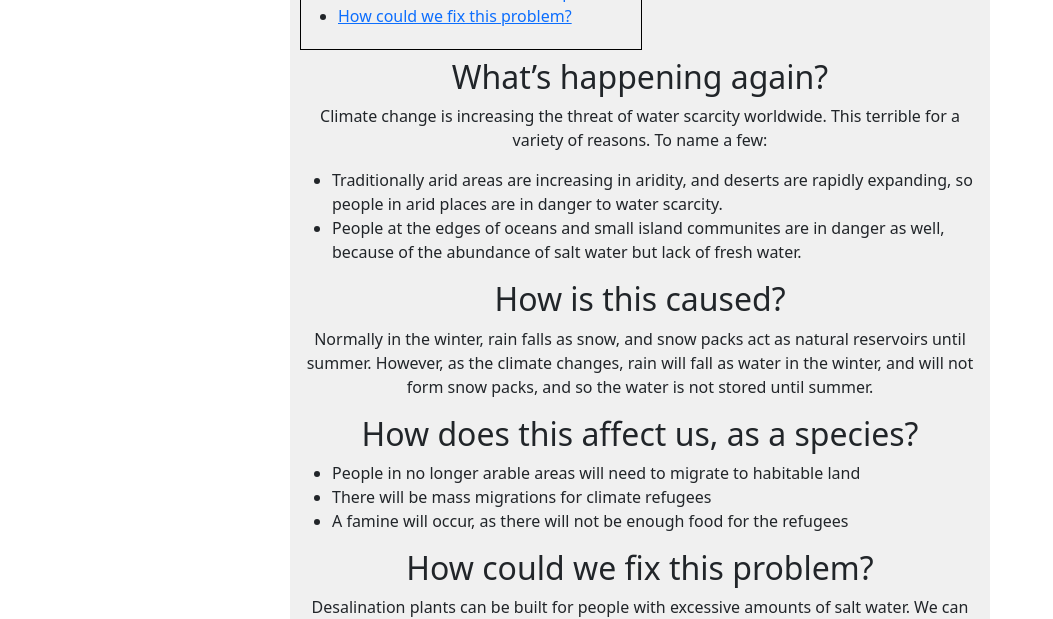
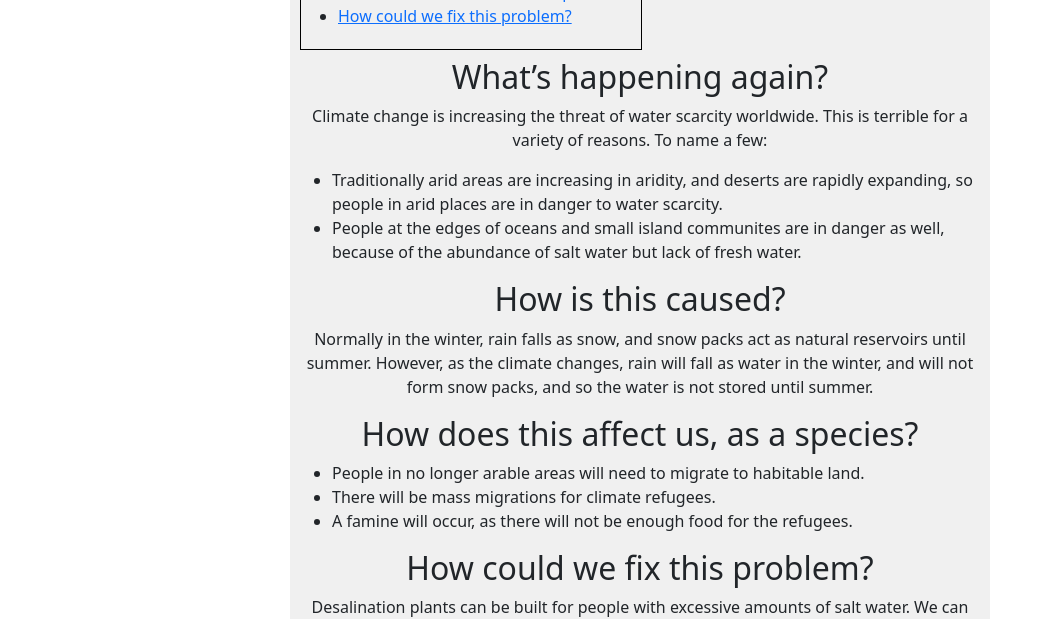
Before and after one commit to heyallnorahere/water-scarcity, a Jekyll site: the page built from index.md, in a window 1280 px wide. Shown: the part 167-786 px from the top of the page, without its empty margins (0-1053 px from the left). Built offline with Jekyll 4.4.1, drawn with Linux system fonts in a browser that asks for light colours.

```diff
--- a/index.md
+++ b/index.md
@@ -12,7 +12,7 @@ table-of-contents:
 ---
 ## What's happening again?
 
-Climate change is increasing the threat of water scarcity worldwide. This terrible for a variety of reasons. To name a few:
+Climate change is increasing the threat of water scarcity worldwide. This is terrible for a variety of reasons. To name a few:
 
 - Traditionally arid areas are increasing in aridity, and deserts are rapidly expanding, so people in arid places are in danger to water scarcity.
 - People at the edges of oceans and small island communites are in danger as well, because of the abundance of salt water but lack of fresh water.
@@ -23,9 +23,9 @@ Normally in the winter, rain falls as snow, and snow packs act as natural reserv
 
 ## How does this affect us, as a species?
 
-- People in no longer arable areas will need to migrate to habitable land
-- There will be mass migrations for climate refugees
-- A famine will occur, as there will not be enough food for the refugees
+- People in no longer arable areas will need to migrate to habitable land.
+- There will be mass migrations for climate refugees.
+- A famine will occur, as there will not be enough food for the refugees.
 
 ## How could we fix this problem?
 
```
